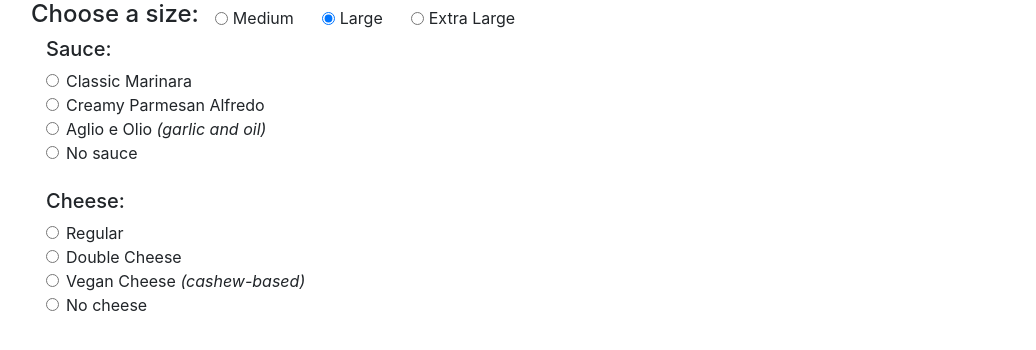
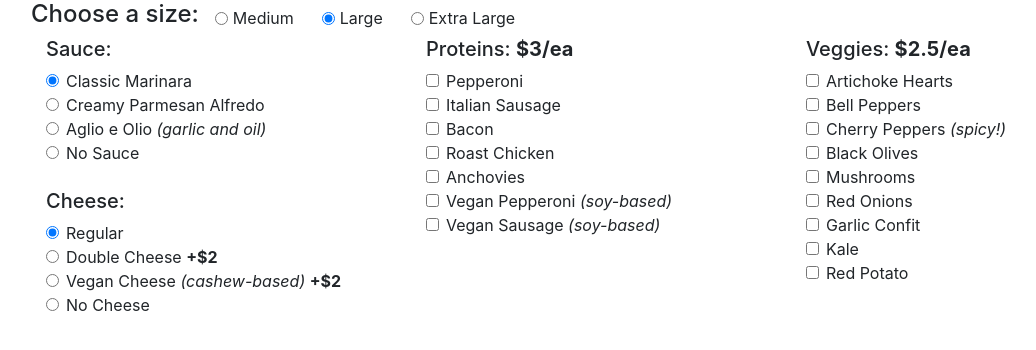
Before and after one commit to aaronminnick/pizza-order-site, a plain HTML site: page index.html in a window 1280 px wide. Shown: the whole page, without its empty margins (39-1075 px from the left). Drawn offline with Linux system fonts and the light colour scheme.

Commit message:
finish laying out toppings HTML

```diff
--- a/index.html
+++ b/index.html
@@ -31,7 +31,7 @@
         <div class="col-4" id="cheese-sauce">
           <h5>Sauce:</h5>
           <div class="form-check">
-            <input class="form-check-input" type="radio" name="radio-sauce" id="radio-sauce-red" value="redsauce">
+            <input class="form-check-input" type="radio" name="radio-sauce" id="radio-sauce-red" value="redsauce" checked>
             <label class="form-check-label" for="radio-sauce-red">Classic Marinara</label>
           </div>
           <div class="form-check">
@@ -44,32 +44,96 @@
           </div>
           <div class="form-check">
             <input class="form-check-input" type="radio" name="radio-sauce" id="radio-sauce-none" value="">
-            <label class="form-check-label" for="radio-sauce-none">No sauce</label>
+            <label class="form-check-label" for="radio-sauce-none">No Sauce</label>
           </div>
           <br>
           <h5>Cheese:</h5>
           <div class="form-check">
-            <input class="form-check-input" type="radio" name="radio-cheese" id="radio-cheese-reg" value="cheese">
+            <input class="form-check-input" type="radio" name="radio-cheese" id="radio-cheese-reg" value="cheese" checked>
             <label class="form-check-label" for="radio-cheese-reg">Regular</label>
           </div>
           <div class="form-check">
             <input class="form-check-input" type="radio" name="radio-cheese" id="radio-cheese-double" value="doublecheese">
-            <label class="form-check-label" for="radio-cheese-double">Double Cheese</label>
+            <label class="form-check-label" for="radio-cheese-double">Double Cheese <strong>+$2</strong></label>
           </div>
           <div class="form-check">
             <input class="form-check-input" type="radio" name="radio-cheese" id="radio-cheese-vegan" value="vegancheese">
-            <label class="form-check-label" for="radio-cheese-vegan">Vegan Cheese <em>(cashew-based)</em></label>
+            <label class="form-check-label" for="radio-cheese-vegan">Vegan Cheese <em>(cashew-based)</em> <strong>+$2</strong></label>
           </div>
           <div class="form-check">
             <input class="form-check-input" type="radio" name="radio-cheese" id="radio-cheese-none" value="">
-            <label class="form-check-label" for="radio-cheese-none">No cheese</label>
+            <label class="form-check-label" for="radio-cheese-none">No Cheese</label>
           </div>
         </div>
         <div class="col-4" id="proteins">
-
+          <h5>Proteins: <strong>$3/ea</strong></h5>
+          <div class="form-check">
+            <input class="form-check-input" type="checkbox"  id="protein-pepperoni" value="pepperoni">
+            <label class="form-check-label" for="protein-pepperoni">Pepperoni</label>
+          </div>
+          <div class="form-check">
+            <input class="form-check-input" type="checkbox"  id="protein-sausage" value="sausage">
+            <label class="form-check-label" for="protein-sausage">Italian Sausage</label>
+          </div>
+          <div class="form-check">
+            <input class="form-check-input" type="checkbox"  id="protein-bacon" value="bacon">
+            <label class="form-check-label" for="protein-bacon">Bacon</label>
+          </div>
+          <div class="form-check">
+            <input class="form-check-input" type="checkbox"  id="protein-chicken" value="chicken">
+            <label class="form-check-label" for="protein-chicken">Roast Chicken</label>
+          </div>
+          <div class="form-check">
+            <input class="form-check-input" type="checkbox"  id="protein-anchovies" value="anchovies">
+            <label class="form-check-label" for="protein-anchovies">Anchovies</label>
+          </div>
+          <div class="form-check">
+            <input class="form-check-input" type="checkbox"  id="protein-vegan-pepperoni" value="veganpepperoni">
+            <label class="form-check-label" for="protein-vegan-pepperoni">Vegan Pepperoni <em>(soy-based)</em></label>
+          </div>
+          <div class="form-check">
+            <input class="form-check-input" type="checkbox"  id="protein-vegan-sausage" value="vegansausage">
+            <label class="form-check-label" for="protein-vegan-sausage">Vegan Sausage <em>(soy-based)</em></label>
+          </div>
         </div>
         <div class="col-4" id="veggies">
-
+          <h5>Veggies: <strong>$2.5/ea</strong></h5>
+          <div class="form-check">
+            <input class="form-check-input" type="checkbox"  id="veggies-artichokes" value="artichokes">
+            <label class="form-check-label" for="veggies-artichokes">Artichoke Hearts</label>
+          </div>
+          <div class="form-check">
+            <input class="form-check-input" type="checkbox"  id="veggies-peppers" value="peppers">
+            <label class="form-check-label" for="veggies-peppers">Bell Peppers</label>
+          </div>
+          <div class="form-check">
+            <input class="form-check-input" type="checkbox"  id="veggies-hot-peppers" value="hotpeppers">
+            <label class="form-check-label" for="veggies-hot-peppers">Cherry Peppers <em>(spicy!)</em></label>
+          </div>
+          <div class="form-check">
+            <input class="form-check-input" type="checkbox"  id="veggies-olives" value="blackolives">
+            <label class="form-check-label" for="veggies-blackolives">Black Olives</label>
+          </div>
+          <div class="form-check">
+            <input class="form-check-input" type="checkbox"  id="veggies-mushrooms" value="mushrooms">
+            <label class="form-check-label" for="veggies-mushrooms">Mushrooms</label>
+          </div>
+          <div class="form-check">
+            <input class="form-check-input" type="checkbox"  id="veggies-onions" value="onions">
+            <label class="form-check-label" for="veggies-onions">Red Onions</label>
+          </div>
+          <div class="form-check">
+            <input class="form-check-input" type="checkbox"  id="veggies-confit" value="garlicconfit">
+            <label class="form-check-label" for="veggies-confit">Garlic Confit</label>
+          </div>
+          <div class="form-check">
+            <input class="form-check-input" type="checkbox"  id="veggies-kale" value="kale">
+            <label class="form-check-label" for="veggies-kale">Kale</label>
+          </div>
+          <div class="form-check">
+            <input class="form-check-input" type="checkbox"  id="veggies-potato" value="potato">
+            <label class="form-check-label" for="veggies-potato">Red Potato</label>
+          </div>
         </div>
       </div>
     </form>
```
